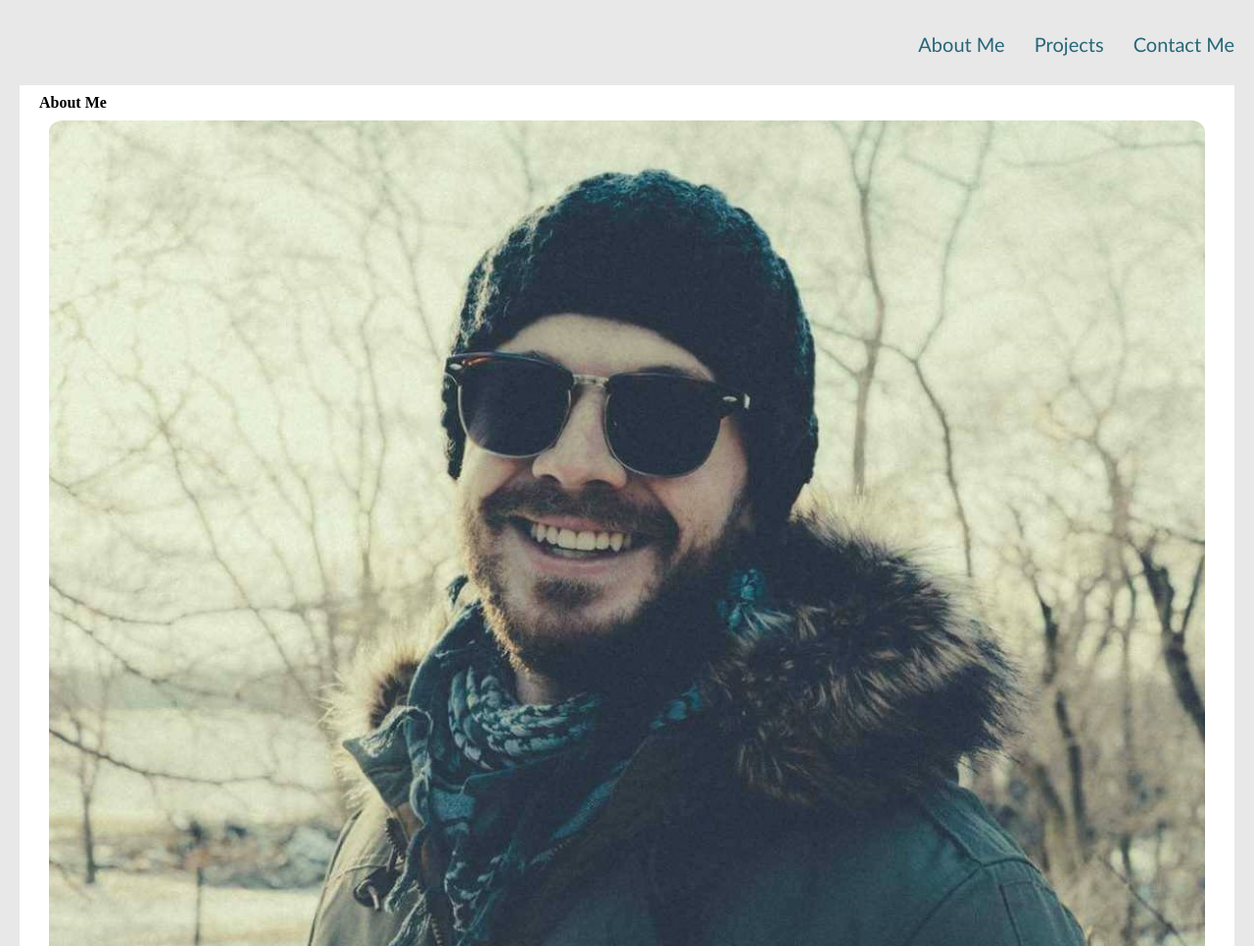
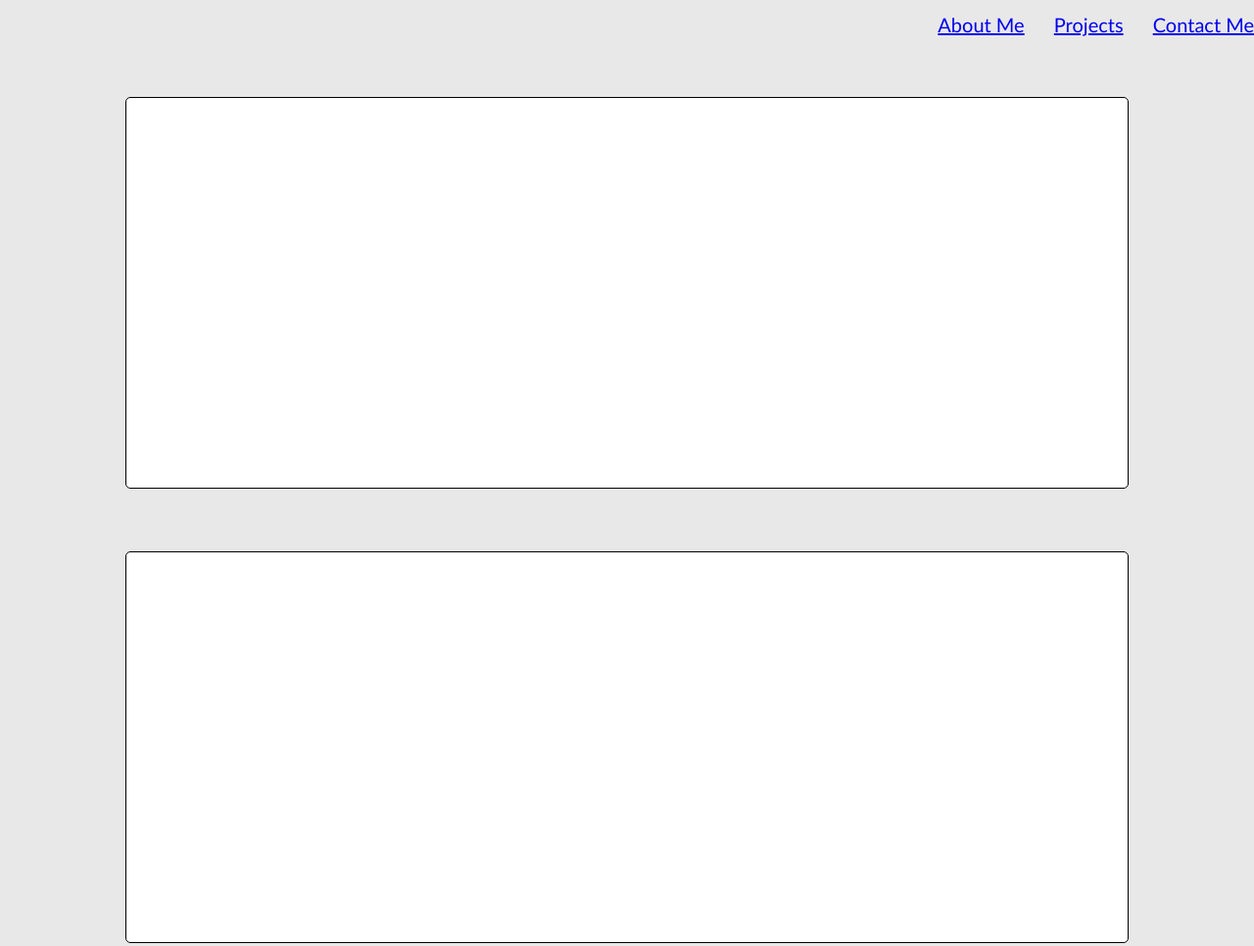
Before and after one commit to leviathan902/Portfolio, a plain HTML site: page index.html in a window 1280 px wide. Shown: the top 966 px of the page at 98% size. Drawn offline with Linux system fonts and the light colour scheme.

Commit message:
Large overhaul. Started with basics.

```diff
--- a/assets/css/style.css
+++ b/assets/css/style.css
@@ -1,4 +1,46 @@
-html {
+* {
+    box-sizing: border-box;
+  }
+
+body {
+    background-color: #e8e8e8;
+}
+.card {
+    height: 400px;
+    width: 80%;
+    background-color: #fff;
+    margin: 4rem auto;
+    border: 1px solid black;
+    border-radius: 5px;
+    padding: 2rem;
+}
+
+nav {
+    padding-top: 15px;
+    font-family: 'Gill Sans', 'Gill Sans MT', Calibri, 'Trebuchet MS', sans-serif;
+    font-size: 20px;
+
+  }
+
+header {
+    text-align: right;
+    margin-bottom: 2rem;
+}
+
+header nav ul {
+    list-style-type: none;
+  }
+
+header nav ul li {
+    display: inline-block;
+    margin-left: 25px;
+  }
+
+footer {
+    text-align: center;
+}
+
+/* html {
     scroll-behavior: smooth;
 }
 
@@ -6,6 +48,7 @@ body {
     background-color: #e8e8e8;
     font-family: 'Merriweather', serif;
     padding: 20px;
+    display: ;
 }
 
 a {
@@ -46,6 +89,7 @@ header nav ul li {
 main {
     display: flex;
     flex-wrap: wrap;
+    margin: auto 0;
 }
 
 footer {
@@ -53,9 +97,9 @@ footer {
     margin: 1.5rem;
     padding-bottom: 1.5rem;
     padding-top: 1rem;
-}
+} */
 
-.about-me {
+/* .section {
     background-color: white;
     display: flex;
     flex-direction: column;
@@ -64,16 +108,25 @@ footer {
     float: left;
 }
 
+.about-me { */
+    /* background-color: white;
+    display: flex;
+    flex-direction: column;
+    flex-wrap: wrap;
+    padding: 10px 20px 10px 20px;
+    float: left; */
+/* }
+
 .about-me img {
     padding: 10px;
     width: 100%;
     border-radius: 2%;
-}
+} */
+/*
+.container { */
+    /* max-width: 1800px; */
 
-.container {
-    max-width: 1800px;
-
-  }
+  /* }
 
   .row {
     display: flex;
@@ -83,4 +136,4 @@ footer {
 
   .top-text {
     padding: 10px;
-  }
+  } */
--- a/index.html
+++ b/index.html
@@ -31,15 +31,29 @@
 
             </nav>
         </header>
+        <main>
+            <section class="card">
 
+            </section>
+            <section class="card">
+
+            </section>
+            <section class="card" id="contact-me">
+
+            </section>
+        </main>
+        <footer>
+            <p>© 2021 Levi Hickman</p>
+        </footer>
+<!--
         <main class="container">
-            <section class="about-me" id="about-me">
+            <section class="about-me section" id="about-me">
                 <h2>About Me</h2>
                 <div class="row">
 
-                    <div>
-                        <img src="./assets/images/profile.jpg" alt="Profile Picture">
-                    </div>
+                    <div> -->
+                        <!-- <img src="./assets/images/profile.jpg" alt="Profile Picture"> -->
+                    <!-- </div>
                     <div>
                         <div class="top-text">
                             <h1>Levi Hickman</h1>
@@ -55,11 +69,14 @@
 
             </section>
 
-            <section class="projects" id="projects">
+            <section class="projects section" id="projects">
 
             </section>
 
-            <section class="contact-me" id="contact-me">
+            <section class="contact-me section" id="contact-me">
+                <h2>Contact me</h2>
+                <a class="contact-link" href="https://www.linkedin.com/in/levi-hickman/">LinkedIn</a>
+                <a class="contact-link" href="mailto:levi.hickman@gmail.com">Contact Me</a>
 
             </section>
 
@@ -67,7 +84,7 @@
 
         <footer>
             <p>© 2021 Levi Hickman</p>
-        </footer>
+        </footer> -->
         <!--[if lt IE 7]>
             <p class="browsehappy">You are using an <strong>outdated</strong> browser. Please <a href="#">upgrade your browser</a> to improve your experience.</p>
         <![endif]-->
```
